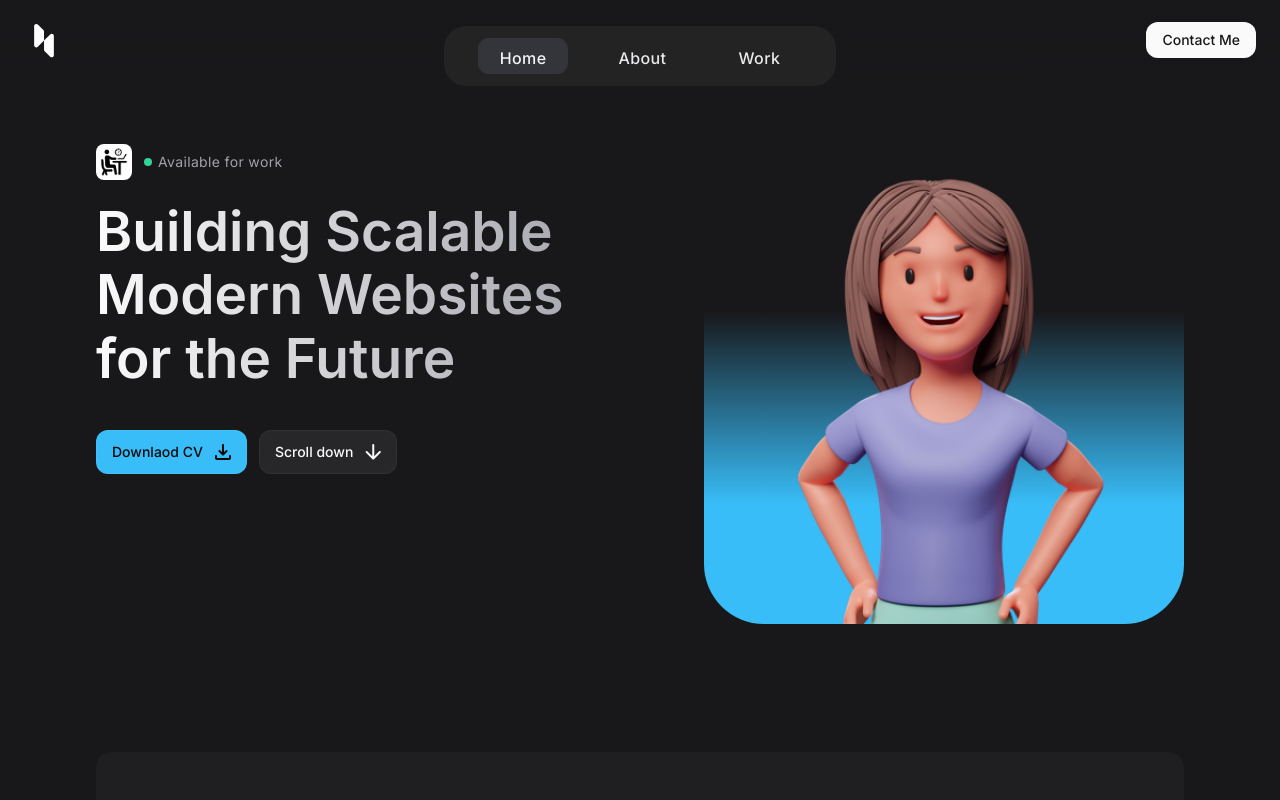
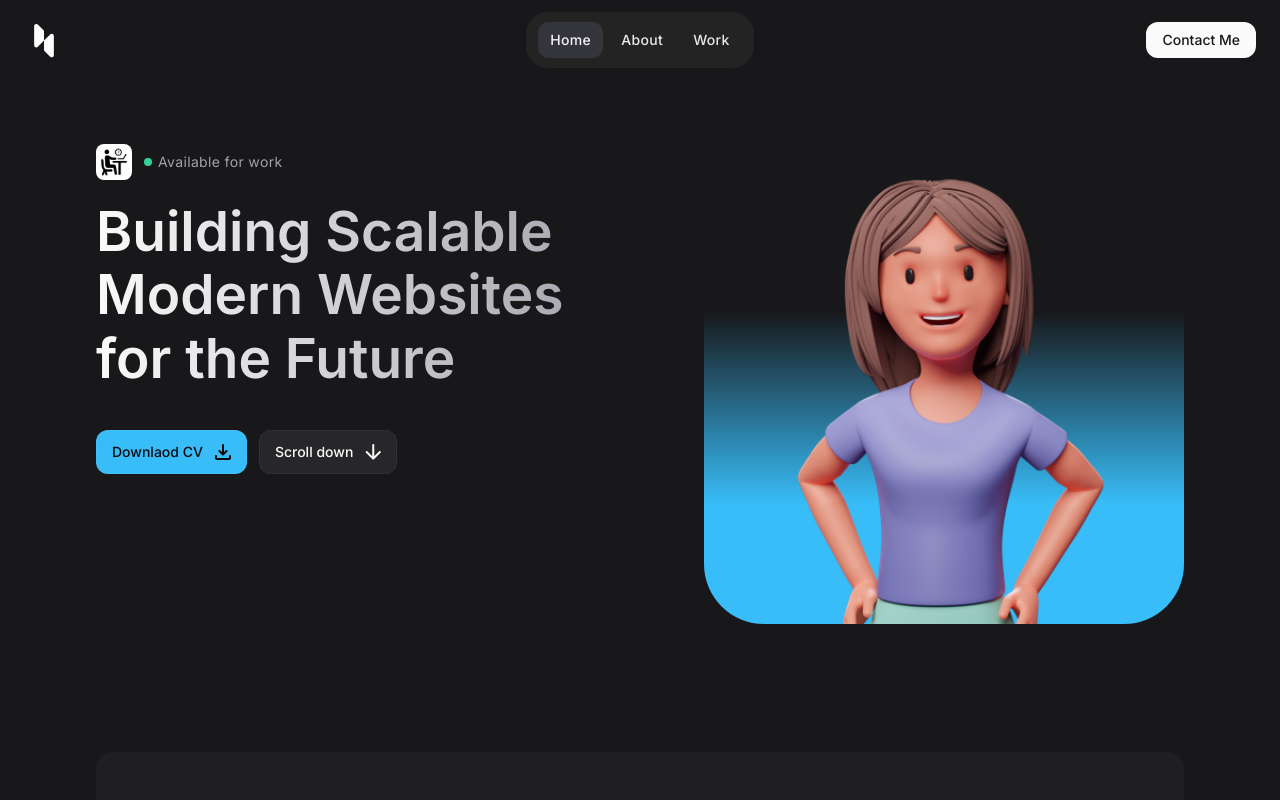
Before and after one commit to ShreshtaGudipati/Portfolio, a React (Vite) app: page / in a window 1280 px wide. Shown: the top 800 px of the page. Built offline with nearby package versions, Linux system fonts and the light colour scheme.

Commit message:
navbar adjusted

```diff
--- a/src/components/Navbar.jsx
+++ b/src/components/Navbar.jsx
@@ -95,23 +95,23 @@
     display: 'flex',
     justifyContent: 'flex-start',
     alignItems: 'center',
-    gap: '28px',
+    gap: '6px',
     background: '#232323',
     borderRadius: '22px',
-    padding: '12px 34px',
+    padding: '10px 12px',
     position: 'relative',
-    margin: '32px auto 0 auto',
-    width: 'max-content',
+    margin: '0',
+    width: '100%',
     overflowX: 'auto',
     whiteSpace: 'nowrap'
   },
   navLink: {
     color: '#eaeaed',
     textDecoration: 'none',
-    padding: '10px 22px',
+    padding: '8px 12px',
     borderRadius: '11px',
     fontWeight: 500,
-    fontSize: '16px',
+    fontSize: '14px',
     transition: 'background 0.24s, color 0.18s',
     position: 'relative',
     zIndex: 2,
@@ -178,7 +178,7 @@
     { label: 'About', link: '#about' },
     { label: 'Work', link: '#work' },
     //{ label: 'Reviews', link: '#reviews' },
-    { label: 'Contact', link: '#contact', className: 'md:hidden' }
+    { label: 'Contact', link: '#contact' , className:'md:hidden'},
   ];
 
   return (
--- a/src/index.css
+++ b/src/index.css
@@ -89,14 +89,23 @@
 /* navbar */
 
 .navbar{
-    @apply absolute top-full mt-2 right-0 min-w-40 p-2
-    bg-zinc-50/10 rounded-2xl ring-inset ring-1
-    ring-zinc-50/5 scale-90 isolate blur-sm opacity-0 invisible
-    transition-[opacity,transform,filter] md:static md:flex
-    md:items-center md:mt-0 md:opacity-100
-    md:blur-0 md:visible md:scale-100 backdrop-blur-2xl
+    @apply flex items-center w-full overflow-x-auto whitespace-nowrap
+    px-2 py-2
+    bg-zinc-50/10 backdrop-blur-2xl
+
+    /* remove floating look */
+    rounded-none mt-0
+
+    transition-[opacity,transform,filter]
+
+    /* desktop */
+    md:rounded-2xl md:mt-0 md:justify-center;
 }
-.navbar.active{
+
+.navbar::-webkit-scrollbar {
+  display: none;
+}
+.navbar .active{
     @apply opacity-100 scale-100 blur-0 visible
 }
 
```
